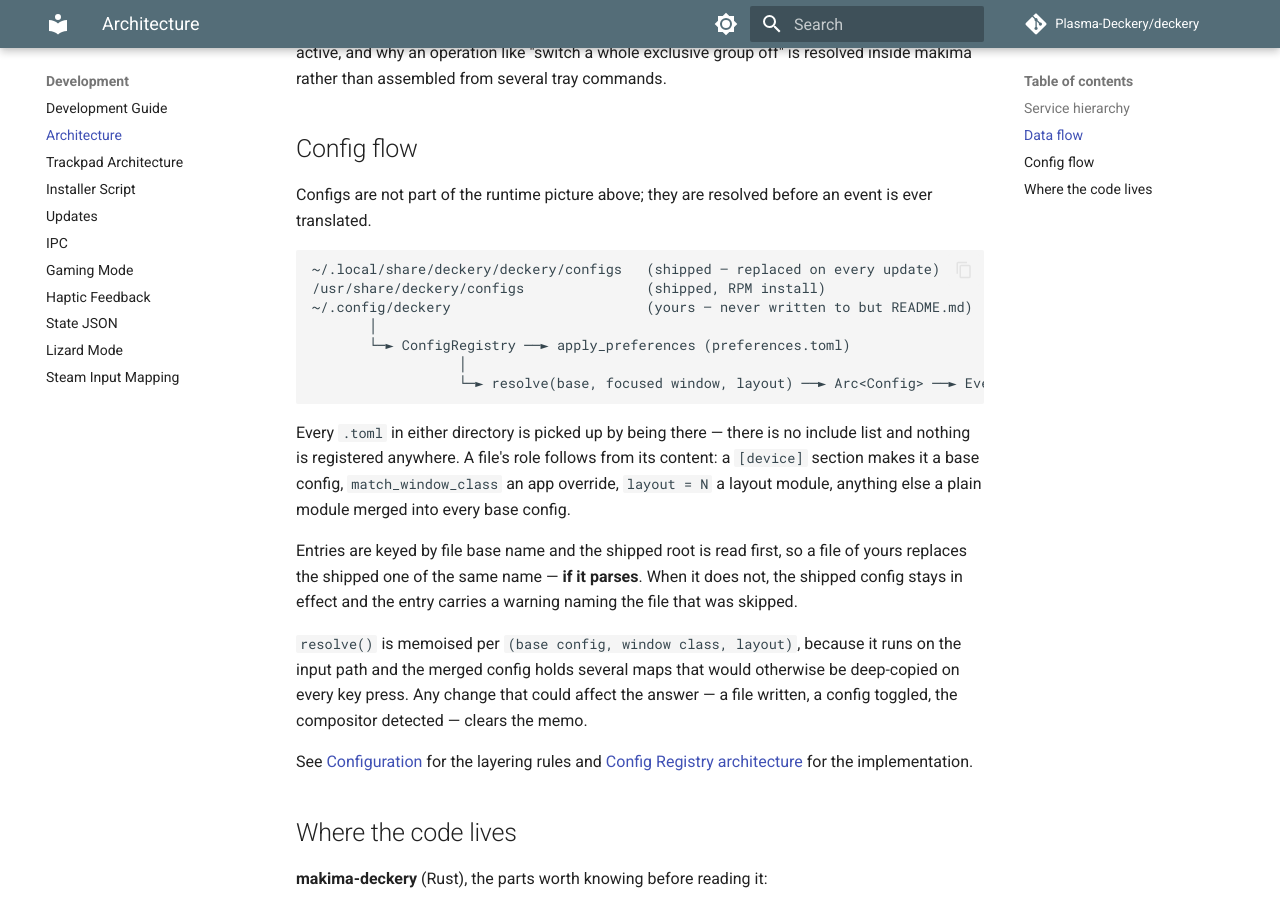
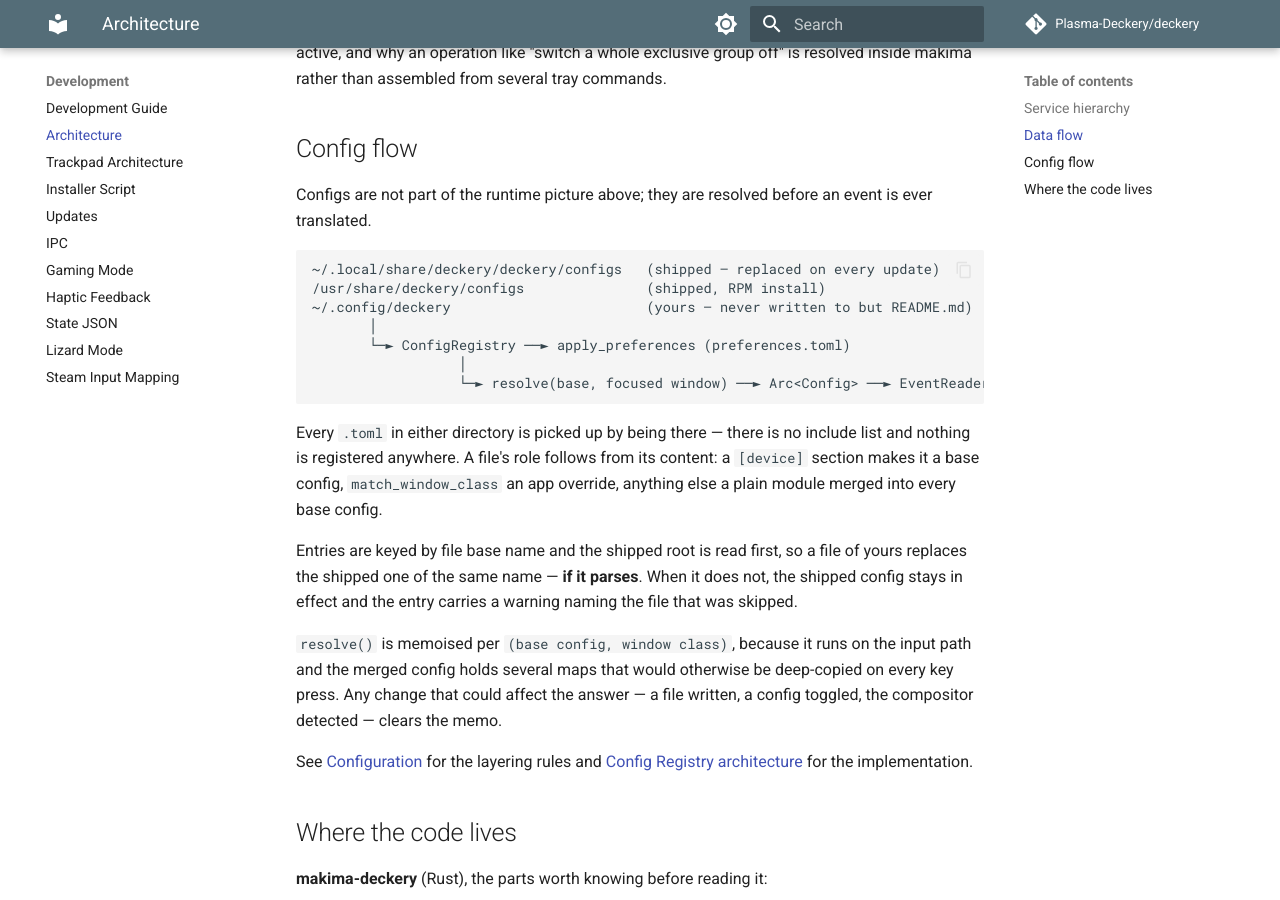
Before and after one commit to Plasma-Deckery/deckery, an MkDocs documentation site: the page built from docs/reference/architecture.md, in a window 1280 px wide and 900 px high, scrolled down 887 px. Built offline with MkDocs 1.6.1 and Material for MkDocs 9.7.7, drawn with Linux system fonts in a browser that asks for light colours; comment, search, counter and statistics services are not loaded.

Commit message:
Drop the layout module role from the documentation
The mechanism it described is gone from makima-deckery — it came from
upstream, no shipped config ever used it, and nothing could reach it.

Removes the "Layout module" row from both role tables, the layout field
from the state.json reference and its example, and the layout argument
from the resolve() signature and cache key in the architecture page.

````diff
--- a/docs/reference/architecture.md
+++ b/docs/reference/architecture.md
@@ -41,14 +41,14 @@ Configs are not part of the runtime picture above; they are resolved before an e
        │
        └─► ConfigRegistry ──► apply_preferences (preferences.toml)
                   │
-                  └─► resolve(base, focused window, layout) ──► Arc<Config> ──► EventReader
+                  └─► resolve(base, focused window) ──► Arc<Config> ──► EventReader
 ```
 
-Every `.toml` in either directory is picked up by being there — there is no include list and nothing is registered anywhere. A file's role follows from its content: a `[device]` section makes it a base config, `match_window_class` an app override, `layout = N` a layout module, anything else a plain module merged into every base config.
+Every `.toml` in either directory is picked up by being there — there is no include list and nothing is registered anywhere. A file's role follows from its content: a `[device]` section makes it a base config, `match_window_class` an app override, anything else a plain module merged into every base config.
 
 Entries are keyed by file base name and the shipped root is read first, so a file of yours replaces the shipped one of the same name — **if it parses**. When it does not, the shipped config stays in effect and the entry carries a warning naming the file that was skipped.
 
-`resolve()` is memoised per `(base config, window class, layout)`, because it runs on the input path and the merged config holds several maps that would otherwise be deep-copied on every key press. Any change that could affect the answer — a file written, a config toggled, the compositor detected — clears the memo.
+`resolve()` is memoised per `(base config, window class)`, because it runs on the input path and the merged config holds several maps that would otherwise be deep-copied on every key press. Any change that could affect the answer — a file written, a config toggled, the compositor detected — clears the memo.
 
 See [Configuration](../configuration.md) for the layering rules and [Config Registry architecture](https://github.com/Plasma-Deckery/makima-deckery/blob/main/docs/config-registry.md) for the implementation.
 
````
Also changed, not shown: configs/README.md (+0 -1 lines), docs/configuration.md (+0 -1 lines), docs/reference/state-json.md (+0 -2 lines).
